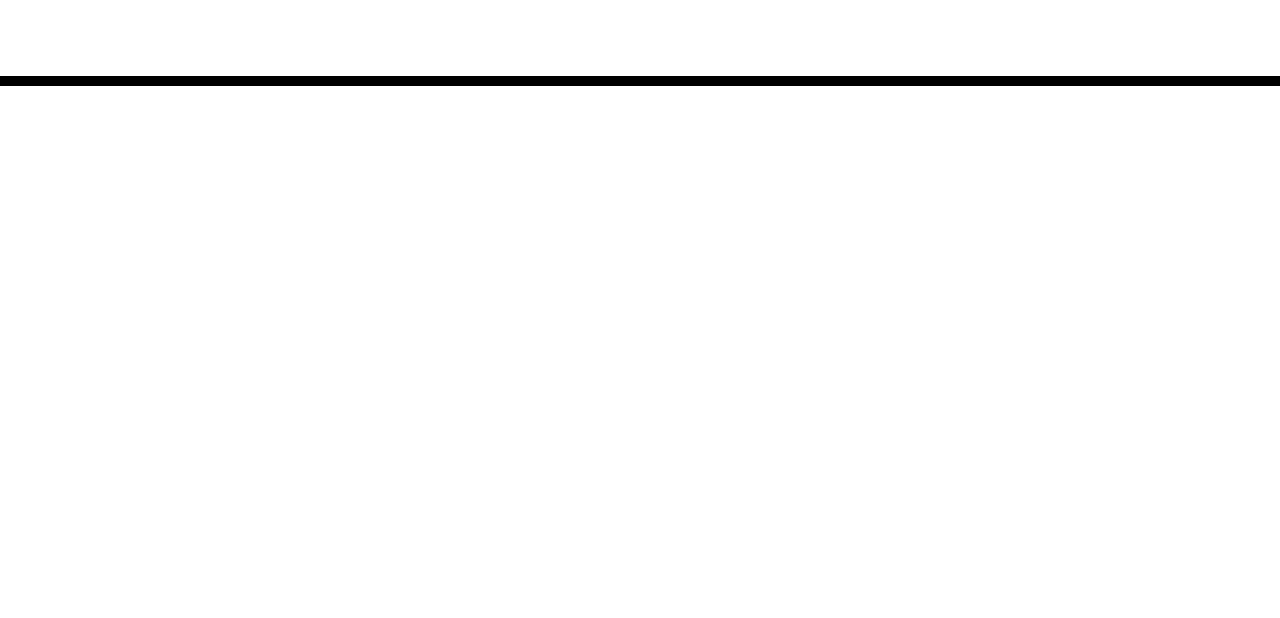
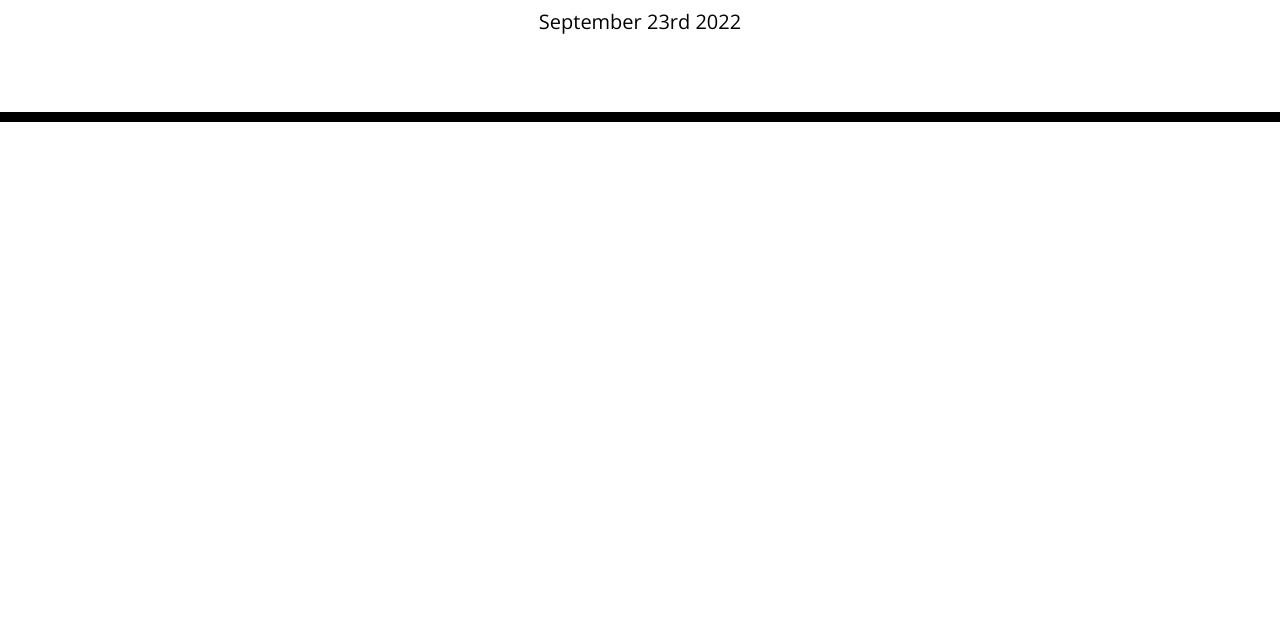
Before and after one commit to TreyKockelman/05-trey-kockelman-calendar-planner, a plain HTML site: page index.html in a window 1280 px wide. Shown: the part 182-800 px from the top of the page. Drawn offline with nearby package versions, Linux system fonts and the light colour scheme.

Commit message:
added scripts file and added current date to top of page

```diff
--- /dev/null
+++ b/assets/js/scripts.js
@@ -0,0 +1,11 @@
+// Global variables
+var currDate = moment().format('MMMM Do YYYY');
+
+
+
+
+
+
+
+//displays current Date
+$(`#currentDay`).append(currDate)
--- a/index.html
+++ b/index.html
@@ -18,7 +18,7 @@
       href="https://fonts.googleapis.com/css?family=Open+Sans&display=swap"
       rel="stylesheet"
     />
-    <link rel="stylesheet" href="style.css" />
+    <link rel="stylesheet" href="./assets/css/style.css" />
     <title>Work Day Scheduler</title>
   </head>
 
@@ -34,5 +34,7 @@
 
     <script src="https://cdnjs.cloudflare.com/ajax/libs/jquery/3.2.1/jquery.min.js"></script>
     <script src="https://cdnjs.cloudflare.com/ajax/libs/moment.js/2.24.0/moment.min.js"></script>
+    <script src="./assets/js/scripts.js"></script>
+
   </body>
 </html>
```
Also changed, not shown: assets/css/style.css (renamed from style.css).
